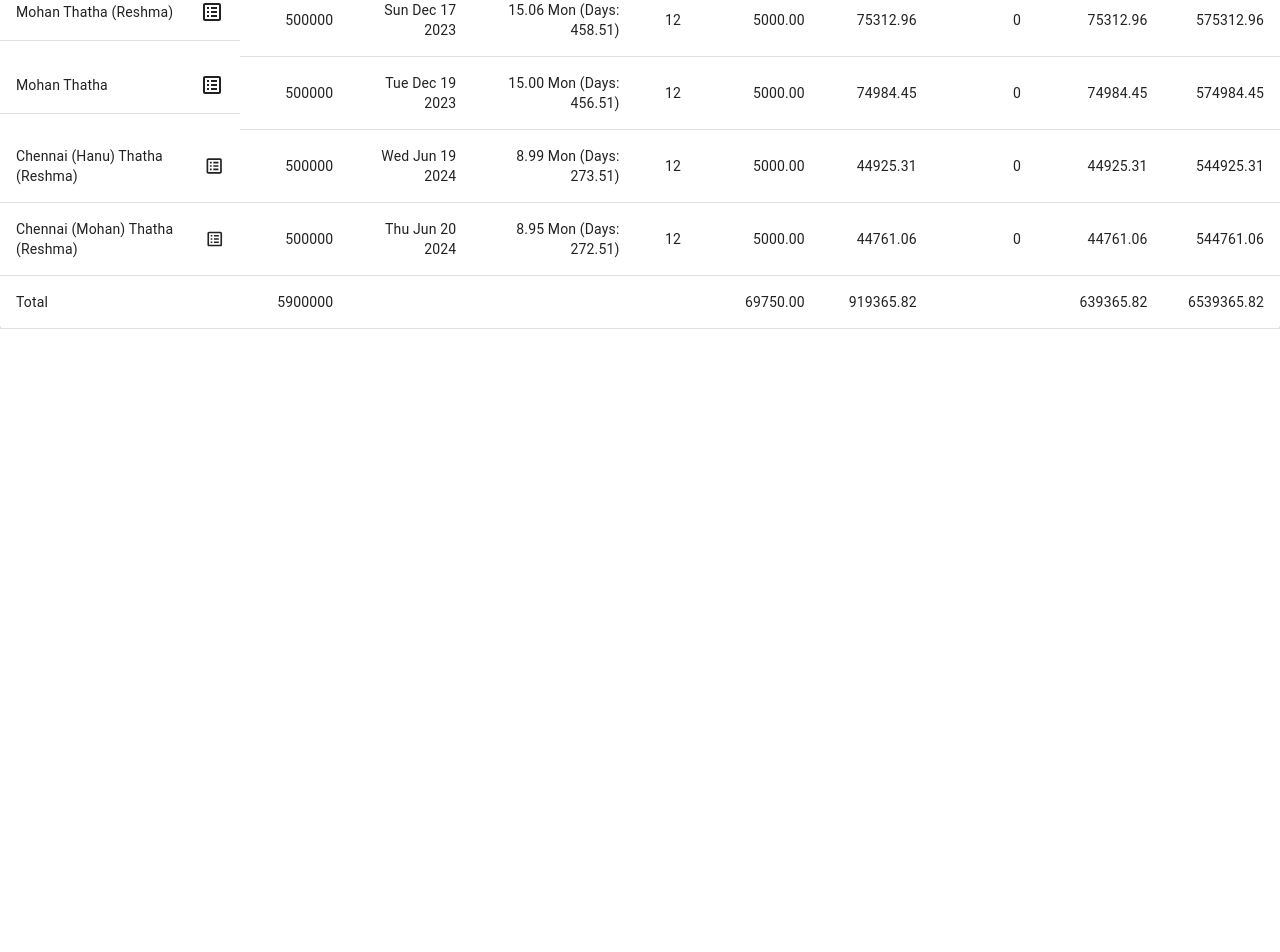
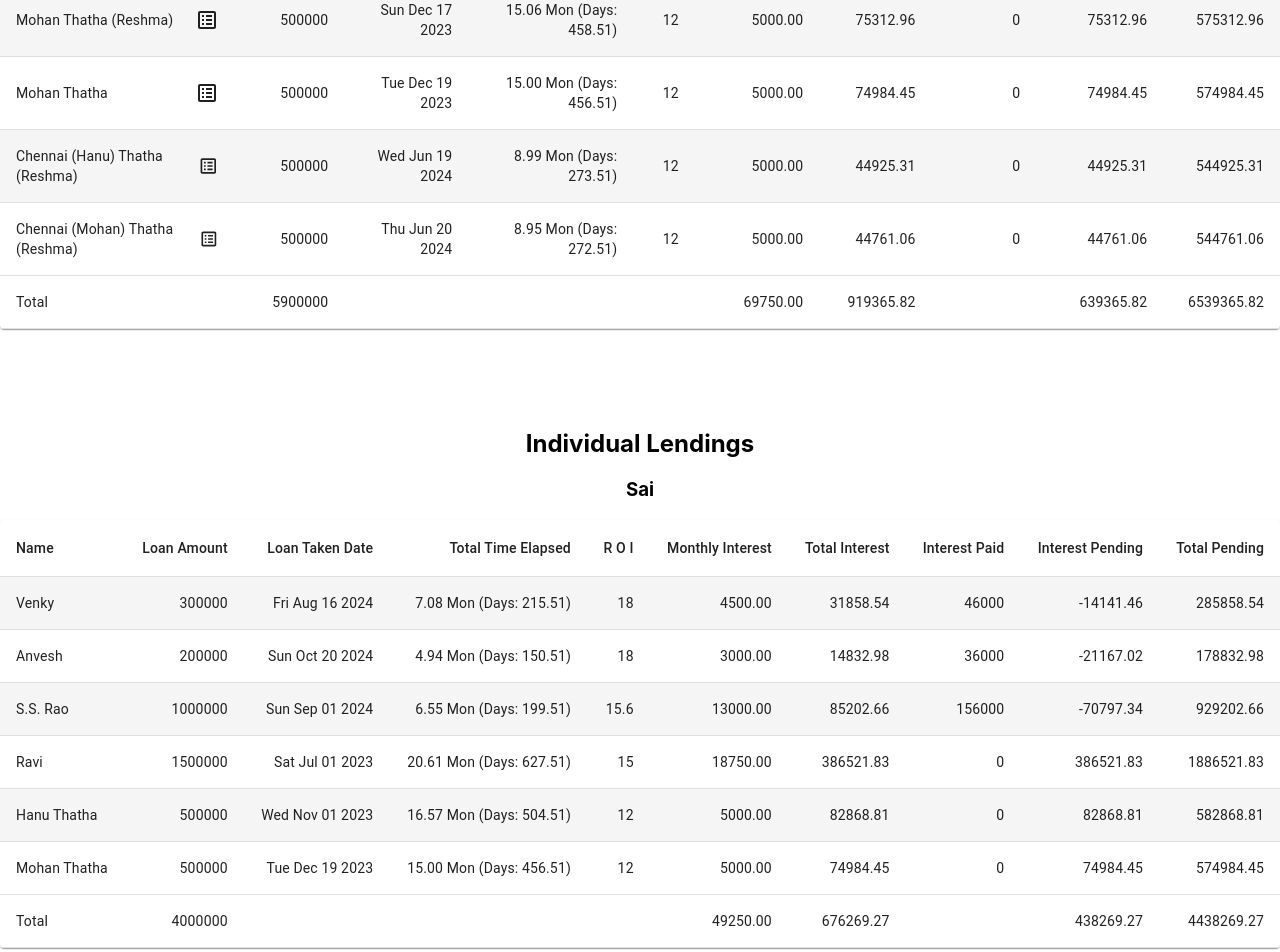
Before and after one commit to saikrishna28/loan-app, a React (Create React App) app: page /home in a window 1280 px wide. Shown: the part 680-1632 px from the top of the page. Before the commit the page ends 1009 px from the top, so only its background shows below. Built offline with nearby package versions, Linux system fonts and the light colour scheme; sample sign-in values are in the browser's storage.

Commit message:
Adding individual data

```diff
--- a/src/components/CustomTable.tsx
+++ b/src/components/CustomTable.tsx
@@ -23,31 +23,14 @@ export default function CustomTable() {
   let totalPendingInterest: number = 0;
   let totalAmountAccumulated: number = 0;
   let extendedLoanData: ExtendedLoanData[] = [...loanData];
+  const updatedExtendedLoanData: ExtendedLoanData[] = [];
   const navigate = useNavigate();
 
   const showDetails = (row: ExtendedLoanData) => {
     navigate("/details", { state: row });
   };
 
-  return (
-    <TableContainer component={Paper}>
-      <Table sx={{ minWidth: 650 }} aria-label="simple table">
-        <TableHead>
-          <TableRow>
-            <TableCell>Name</TableCell>
-            <TableCell align="right">Loan Amount</TableCell>
-            <TableCell align="right">Loan Taken Date</TableCell>
-            <TableCell align="right">Total Time Elapsed</TableCell>
-            <TableCell align="right">R O I</TableCell>
-            <TableCell align="right">Monthly Interest</TableCell>
-            <TableCell align="right">Total Interest</TableCell>
-            <TableCell align="right">Interest Paid</TableCell>
-            <TableCell align="right">Interest Pending</TableCell>
-            <TableCell align="right">Total Pending</TableCell>
-          </TableRow>
-        </TableHead>
-        <TableBody>
-          {extendedLoanData.map((row) => {
+  const tableData = extendedLoanData.map((row) => {
     const monthlyInterest = calculateMonthlyInterest(
       row.loanAmt,
       row.roi,
@@ -71,51 +54,82 @@ export default function CustomTable() {
     row.totalInterest = totalInterest;
     row.interestPending = interestPending;
     row.totalPending = totalAmount;
+    updatedExtendedLoanData.push(row);
     return (
       <TableRow
         key={row.borrower}
-                sx={{ "&:last-child td, &:last-child th": { border: 0 } }}
+        sx={{
+          "&:last-child td, &:last-child th": { border: 0 },
+          "&:nth-of-type(even)": { backgroundColor: "#f5f5f5" },
+          "&:nth-of-type(odd)": { backgroundColor: "#ffffff" },
+        }}
       >
-                <TableCell
-                  component="th"
-                  scope="row"
+        <TableCell>
+          <div
             style={{
               display: "flex",
               justifyContent: "space-between",
               alignItems: "center",
-                    gap: "0.5rem",
             }}
           >
-                  {row.borrower}
+            <span style={{ cursor: "pointer" }}>{row.borrower}</span>
             <BiSpreadsheet
               style={{ fontSize: "x-large" }}
               onClick={() => showDetails(row)}
             />
+          </div>
         </TableCell>
         <TableCell align="right">{row.loanAmt}</TableCell>
-                <TableCell align="right">
-                  {row.loanTakenDate.toDateString()}
-                </TableCell>
-                <TableCell align="right">
-                  {getTimeElapsed(row.loanTakenDate)}
-                </TableCell>
+        <TableCell align="right">{row.loanTakenDate.toDateString()}</TableCell>
+        <TableCell align="right">{getTimeElapsed(row.loanTakenDate)}</TableCell>
         <TableCell align="right">{row.roi}</TableCell>
-                <TableCell align="right">
-                  {monthlyInterest.toFixed(2)}
-                </TableCell>
+        <TableCell align="right">{monthlyInterest.toFixed(2)}</TableCell>
         <TableCell align="right">
           {row.borrower.includes("Chinna")
             ? (totalInterest - 1000).toFixed(2)
             : totalInterest.toFixed(2)}
         </TableCell>
         <TableCell align="right">{row.interestPaid}</TableCell>
-                <TableCell align="right">
-                  {interestPending.toFixed(2)}
-                </TableCell>
+        <TableCell align="right">{interestPending.toFixed(2)}</TableCell>
         <TableCell align="right">{totalAmount.toFixed(2)}</TableCell>
       </TableRow>
     );
-          })}
+  });
+  console.log("updatedExtendedLoanData:", updatedExtendedLoanData);
+  const lendersData: Record<string, ExtendedLoanData[]> =
+    extendedLoanData.reduce(
+      (acc: Record<string, ExtendedLoanData[]>, data: ExtendedLoanData) => {
+        if (!acc[data.lender]) {
+          acc[data.lender] = [];
+        }
+        acc[data.lender].push(data);
+        return acc;
+      },
+      {}
+    );
+  console.log("Lenders Data:", lendersData);
+  console.log("Object.entries(lendersData)", Object.entries(lendersData));
+
+  return (
+    <>
+      <TableContainer component={Paper}>
+        <Table sx={{ minWidth: 650 }} aria-label="simple table">
+          <TableHead>
+            <TableRow>
+              <TableCell>Name</TableCell>
+              <TableCell align="right">Loan Amount</TableCell>
+              <TableCell align="right">Loan Taken Date</TableCell>
+              <TableCell align="right">Total Time Elapsed</TableCell>
+              <TableCell align="right">R O I</TableCell>
+              <TableCell align="right">Monthly Interest</TableCell>
+              <TableCell align="right">Total Interest</TableCell>
+              <TableCell align="right">Interest Paid</TableCell>
+              <TableCell align="right">Interest Pending</TableCell>
+              <TableCell align="right">Total Pending</TableCell>
+            </TableRow>
+          </TableHead>
+          <TableBody>
+            {tableData}
             <TableRow>
               <TableCell>Total</TableCell>
               <TableCell align="right">{totalPrincipalAccumulated}</TableCell>
@@ -139,5 +153,116 @@ export default function CustomTable() {
           </TableBody>
         </Table>
       </TableContainer>
+      <br></br>
+      <br></br>
+      <br></br>
+      <br></br>
+      <div>
+        <h2>Individual Lendings</h2>
+        {Object.entries(lendersData).map(([lender, loans]) => {
+          let totalPrincipalAccumulated2: number = 0;
+          let totalMonthlyInterestAccumulated: number = 0;
+          let totalInterestAccumulated: number = 0;
+          let totalPendingInterest: number = 0;
+          let totalAmountAccumulated: number = 0;
+          return (
+            <>
+              <h3 key={lender}>{lender}</h3>
+              <div key={lender + "div"} style={{ marginBottom: "2rem" }}>
+                <TableContainer component={Paper} key={lender + "table"}>
+                  <Table sx={{ minWidth: 650 }} aria-label="simple table">
+                    <TableHead>
+                      <TableRow key={lender + "head"}>
+                        <TableCell>Name</TableCell>
+                        <TableCell align="right">Loan Amount</TableCell>
+                        <TableCell align="right">Loan Taken Date</TableCell>
+                        <TableCell align="right">Total Time Elapsed</TableCell>
+                        <TableCell align="right">R O I</TableCell>
+                        <TableCell align="right">Monthly Interest</TableCell>
+                        <TableCell align="right">Total Interest</TableCell>
+                        <TableCell align="right">Interest Paid</TableCell>
+                        <TableCell align="right">Interest Pending</TableCell>
+                        <TableCell align="right">Total Pending</TableCell>
+                      </TableRow>
+                    </TableHead>
+                    <TableBody>
+                      {loans.map((loan) => {
+                        totalPrincipalAccumulated2 += loan.loanAmt;
+                        totalMonthlyInterestAccumulated +=
+                          loan.monthlyInterest || 0;
+                        totalInterestAccumulated += loan.totalInterest || 0;
+                        totalPendingInterest += loan.interestPending || 0;
+                        totalAmountAccumulated += loan.totalPending || 0;
+                        return (
+                          <TableRow
+                            key={loan.borrower + loan.loanAmt}
+                            sx={{
+                              "&:last-child td, &:last-child th": { border: 0 },
+                              "&:nth-of-type(odd)": {
+                                backgroundColor: "#f5f5f5",
+                              },
+                              "&:nth-of-type(even)": {
+                                backgroundColor: "#ffffff",
+                              },
+                            }}
+                          >
+                            <TableCell>{loan.borrower}</TableCell>
+                            <TableCell align="right">{loan.loanAmt}</TableCell>
+                            <TableCell align="right">
+                              {loan.loanTakenDate.toDateString()}
+                            </TableCell>
+                            <TableCell align="right">
+                              {getTimeElapsed(loan.loanTakenDate)}
+                            </TableCell>
+                            <TableCell align="right">{loan.roi}</TableCell>
+                            <TableCell align="right">
+                              {loan.monthlyInterest?.toFixed(2)}
+                            </TableCell>
+                            <TableCell align="right">
+                              {loan.totalInterest?.toFixed(2)}
+                            </TableCell>
+                            <TableCell align="right">
+                              {loan.interestPaid}
+                            </TableCell>
+                            <TableCell align="right">
+                              {loan.interestPending?.toFixed(2)}
+                            </TableCell>
+                            <TableCell align="right">
+                              {loan.totalPending?.toFixed(2)}
+                            </TableCell>
+                          </TableRow>
+                        );
+                      })}
+                      <TableRow key={lender + "total"}>
+                        <TableCell>Total</TableCell>
+                        <TableCell align="right">
+                          {totalPrincipalAccumulated2}
+                        </TableCell>
+                        <TableCell></TableCell>
+                        <TableCell></TableCell>
+                        <TableCell align="right"></TableCell>
+                        <TableCell align="right">
+                          {totalMonthlyInterestAccumulated.toFixed(2)}
+                        </TableCell>
+                        <TableCell align="right">
+                          {totalInterestAccumulated.toFixed(2)}
+                        </TableCell>
+                        <TableCell align="right"></TableCell>
+                        <TableCell align="right">
+                          {totalPendingInterest.toFixed(2)}
+                        </TableCell>
+                        <TableCell align="right">
+                          {totalAmountAccumulated.toFixed(2)}
+                        </TableCell>
+                      </TableRow>
+                    </TableBody>
+                  </Table>
+                </TableContainer>
+              </div>
+            </>
+          );
+        })}
+      </div>
+    </>
   );
 }
```
Lines whose indentation alone changed are shown as unchanged.
